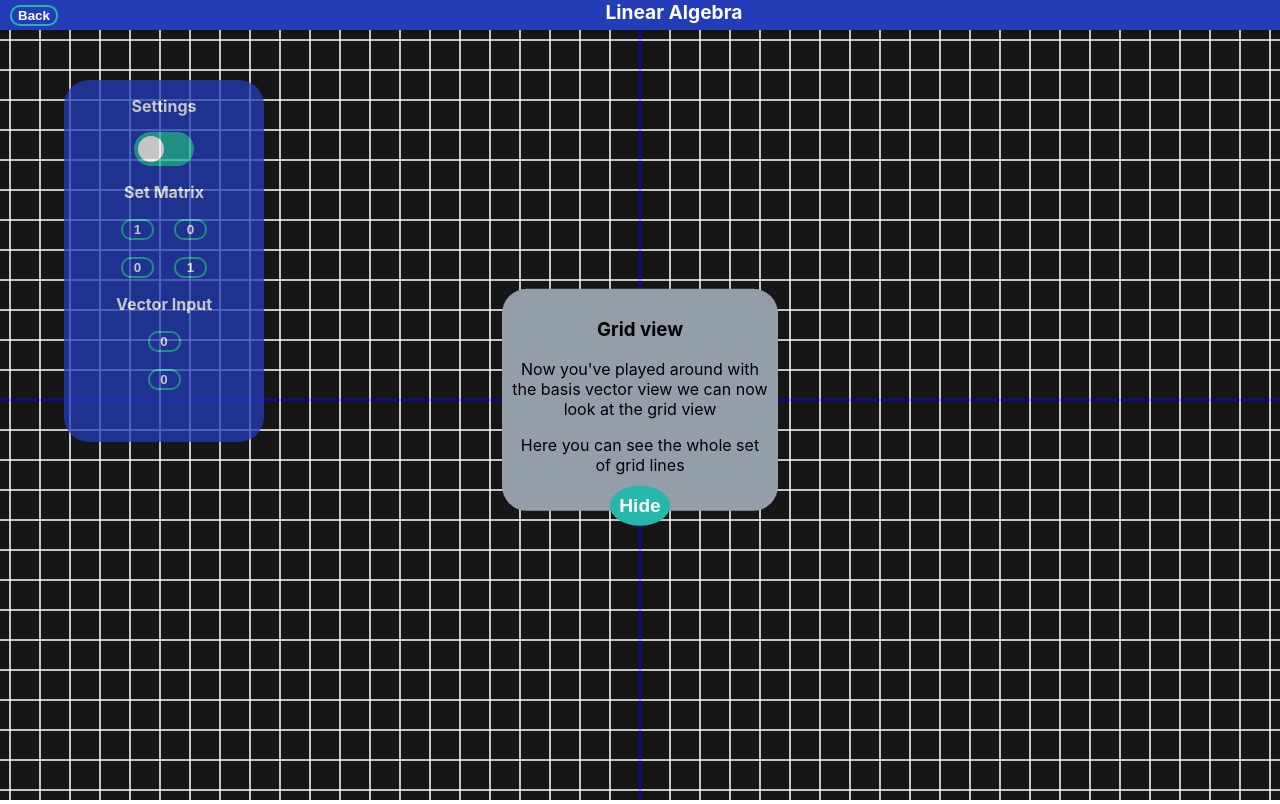
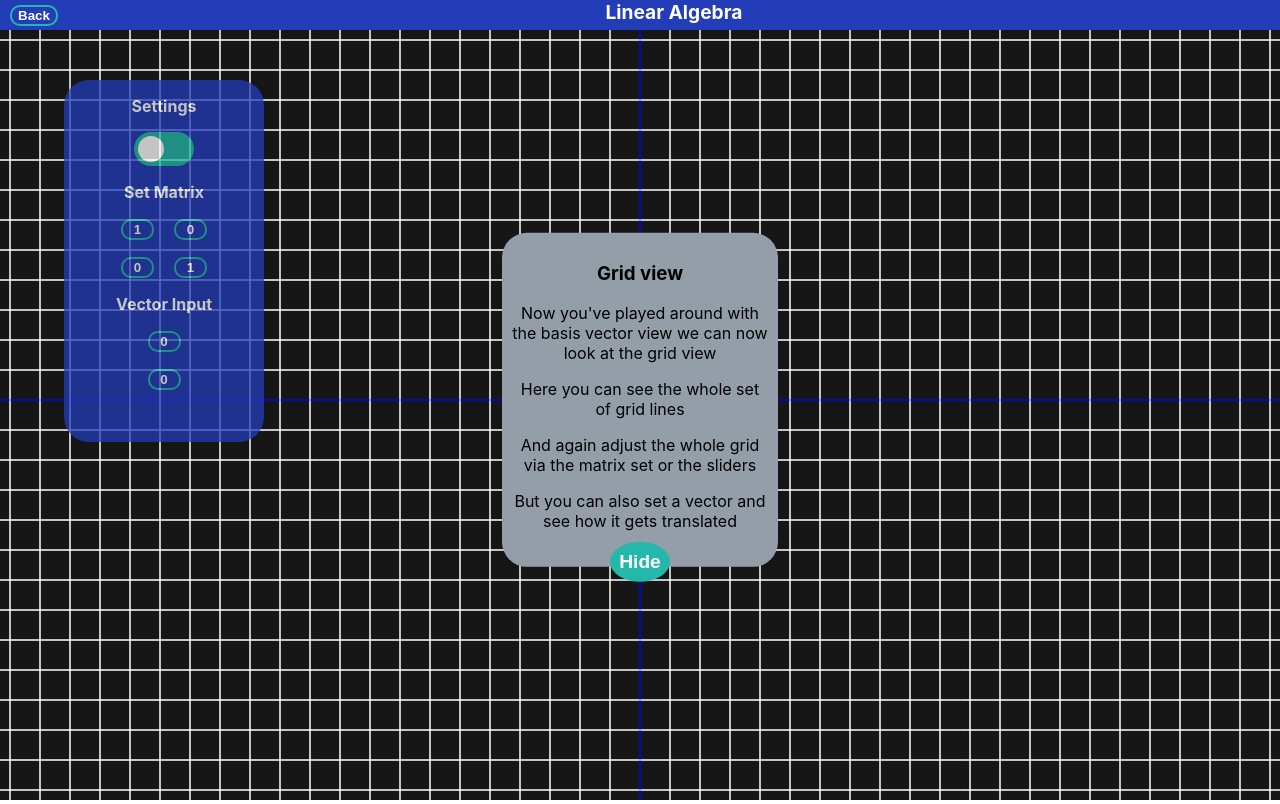
Before and after one commit to SimpsonThomas/maths-web, a React (Create React App) app: page / in a window 1280 px wide. Both pictures are taken after a click on the button "Next". Built offline with nearby package versions, Linux system fonts and the light colour scheme.

Commit message:
Text updates

```diff
--- a/src/Components/canvas.js
+++ b/src/Components/canvas.js
@@ -226,6 +226,8 @@ const Canvas = props => {
                 <p> Now you've played around with the basis vector view we can now look
                     at the grid view</p>
                 <p>Here you can see the whole set of grid lines</p>
+                <p>And again adjust the whole grid via the matrix set or the sliders</p>
+                <p>But you can also set a vector and see how it gets translated</p>
                 <button className='hideHelp' onClick={e => {e.preventDefault(); setShowHelp(false)}}>
                     Hide
                 </button>
```
